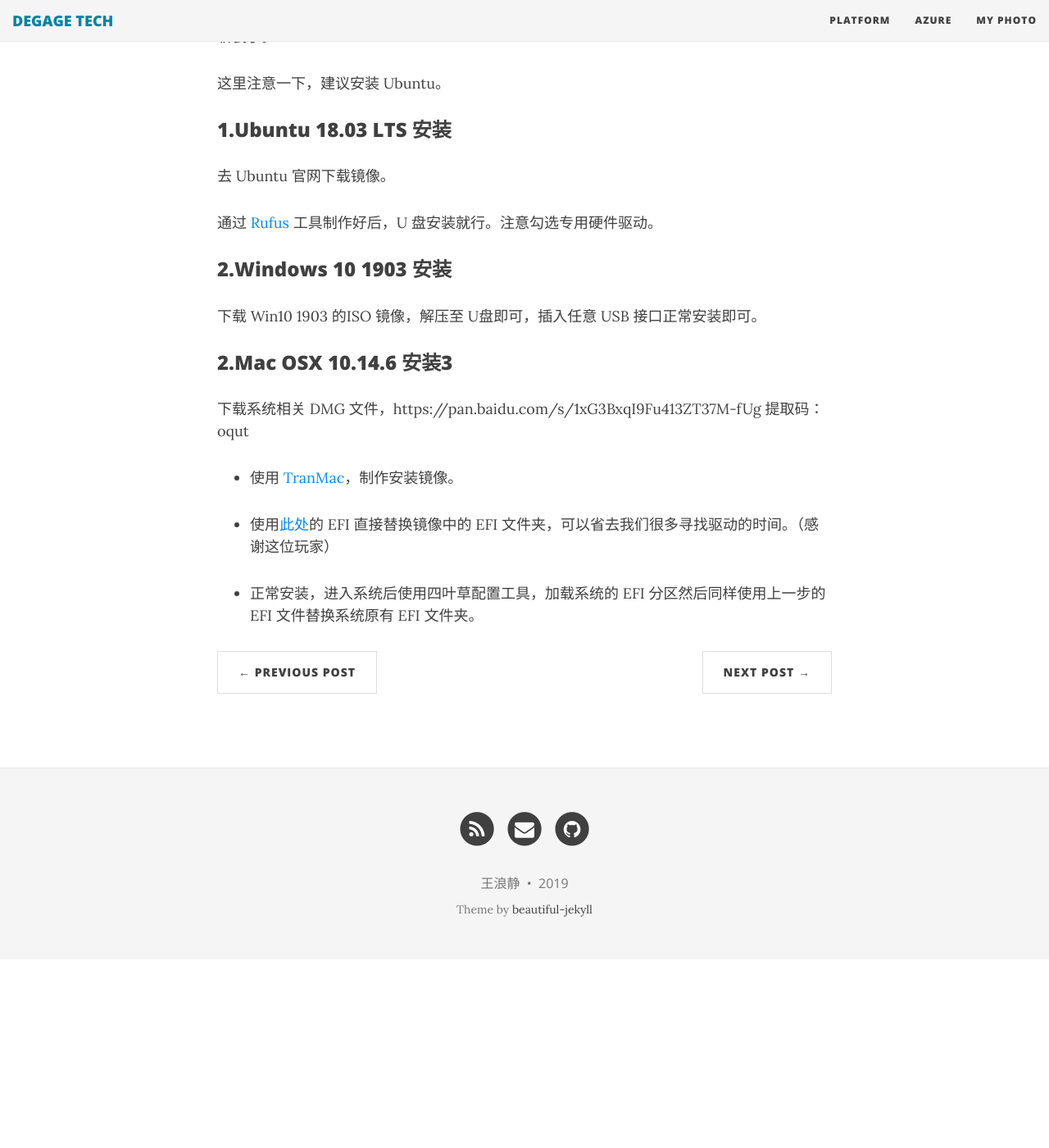
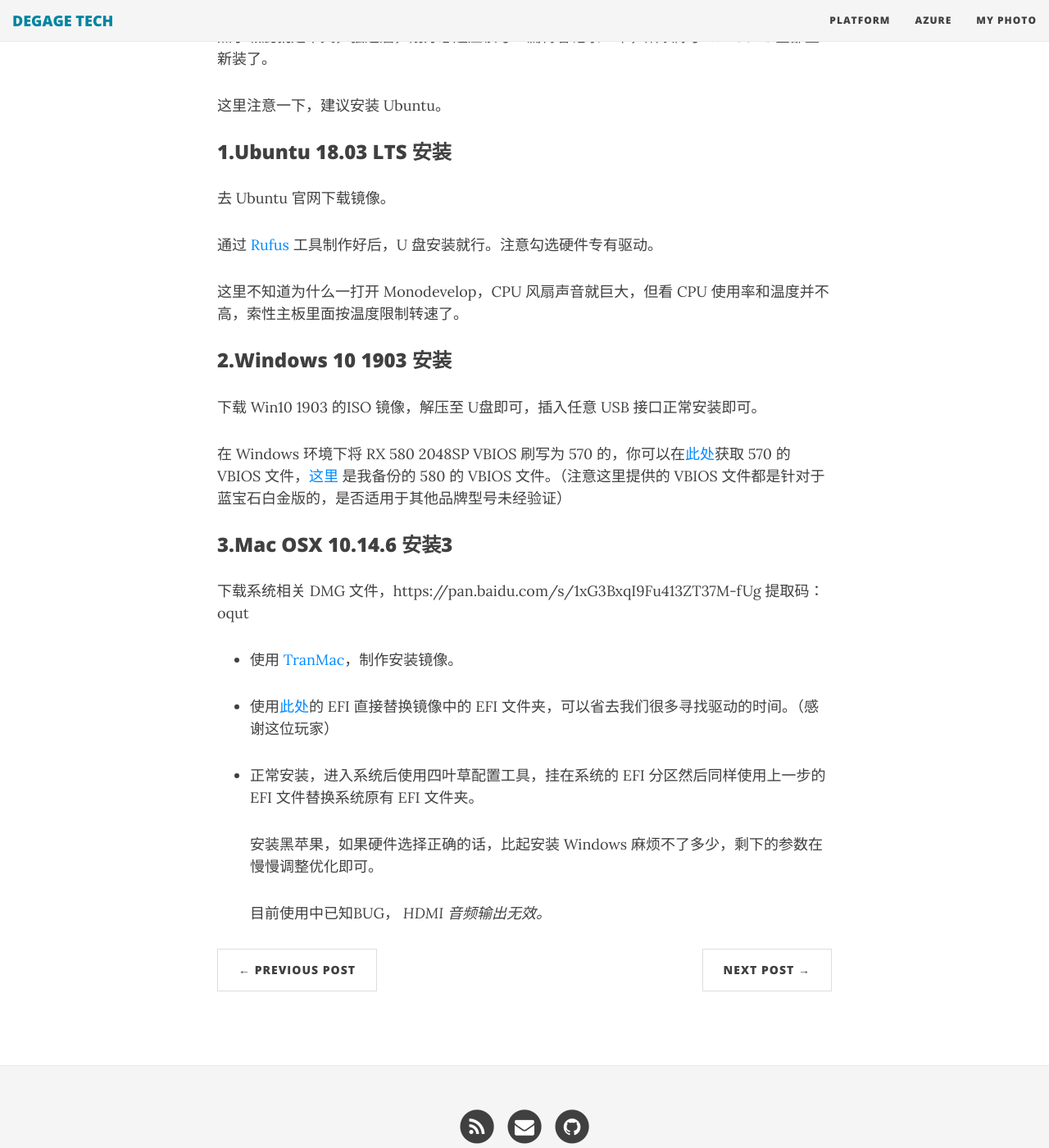
Before and after one commit to degagetech/degagetech.github.io, a Jekyll site: the page built from _posts/2019-09-05-multisystem-host-build.md, in a window 1280 px wide and 1400 px high, scrolled down 1575 px. Shown: the whole window at 82% size. Built offline with Jekyll 4.4.1, drawn with Linux system fonts in a browser that asks for light colours; nearby versions of some CDN libraries; comment, search, counter and statistics services are not loaded; before the commit the page ends 2745 px from its top, so only the background shows below that; some of the changed text lies outside the part shown.

```diff
--- a/_posts/2019-09-05-multisystem-host-build.md
+++ b/_posts/2019-09-05-multisystem-host-build.md
@@ -25,7 +25,7 @@
 
 电源：银欣SX500-LG
 
-无线网卡：BCM94352Z  （考虑到黑苹果）
+无线网卡：BCM94352Z  （考虑到黑苹果，这个垃圾网卡居然卖 300...，我特喵 INTEL AX200 才 60 块钱，把它按到地上摩擦。）
 
 硬盘选择：
 
@@ -51,13 +51,18 @@
 
 去 Ubuntu 官网下载镜像。
 
-通过 [Rufus](ftp://degage.tech/%E7%B3%BB%E7%BB%9F%E9%95%9C%E5%83%8F/rufus-3.4.exe) 工具制作好后，U 盘安装就行。注意勾选专用硬件驱动。
+通过 [Rufus](ftp://degage.tech/%E7%B3%BB%E7%BB%9F%E9%95%9C%E5%83%8F/rufus-3.4.exe) 工具制作好后，U 盘安装就行。注意勾选硬件专有驱动。
+
+这里不知道为什么一打开 Monodevelop，CPU 风扇声音就巨大，但看 CPU 使用率和温度并不高，索性主板里面按温度限制转速了。
+
 
 ### 2.Windows 10 1903 安装
 
 下载 Win10 1903 的ISO 镜像，解压至 U盘即可，插入任意 USB 接口正常安装即可。
 
-### 2.Mac OSX 10.14.6 安装3
+在 Windows 环境下将 RX 580 2048SP VBIOS 刷写为 570 的，你可以在[此处](ftp://degage.tech/%E5%B7%A5%E5%85%B7/%E7%A1%AC%E4%BB%B6%E7%BB%B4%E6%8A%A4/rx570vbios.rom)获取 570 的 VBIOS 文件，[这里](ftp://degage.tech/%E5%B7%A5%E5%85%B7/%E7%A1%AC%E4%BB%B6%E7%BB%B4%E6%8A%A4/rx580vbios.rom) 是我备份的 580 的 VBIOS 文件。（注意这里提供的 VBIOS 文件都是针对于蓝宝石白金版的，是否适用于其他品牌型号未经验证）
+
+### 3.Mac OSX 10.14.6 安装3
 
 下载系统相关 DMG 文件，https://pan.baidu.com/s/1xG3BxqI9Fu413ZT37M-fUg 提取码：oqut
 
@@ -65,4 +70,10 @@
 
 - 使用[此处](https://github.com/bydavy/EFI-ASRock-Z390-Phantom-Gaming)的 EFI 直接替换镜像中的 EFI 文件夹，可以省去我们很多寻找驱动的时间。（感谢这位玩家）
 
-- 正常安装，进入系统后使用四叶草配置工具，加载系统的 EFI 分区然后同样使用上一步的 EFI 文件替换系统原有 EFI 文件夹。
+- 正常安装，进入系统后使用四叶草配置工具，挂在系统的 EFI 分区然后同样使用上一步的 EFI 文件替换系统原有 EFI 文件夹。
+
+
+
+  安装黑苹果，如果硬件选择正确的话，比起安装 Windows 麻烦不了多少，剩下的参数在慢慢调整优化即可。
+
+  目前使用中已知BUG，  *HDMI 音频输出无效。*
```
Also changed, not shown: _posts/2019-10-01-block-the-car.md (added, +18 -0 lines).
